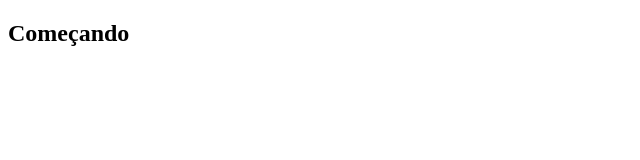
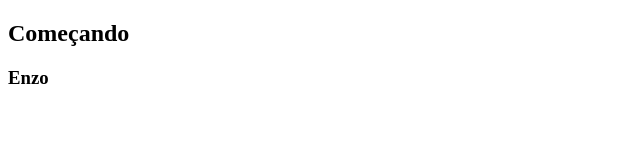
Before and after one commit to SistemasCaseej/Restaurante, a website: page index.html in a window 1280 px wide. Shown: the full height of the page, 0-640 px from the left. Drawn offline with Linux system fonts and the light colour scheme.

Commit message:
Adicionei meu nome

```diff
--- a/index.html
+++ b/index.html
@@ -7,5 +7,6 @@
 </head>
 <body>
     <h2>Começando</h2>
+    <h3>Enzo</h3>
 </body>
 </html>
```
